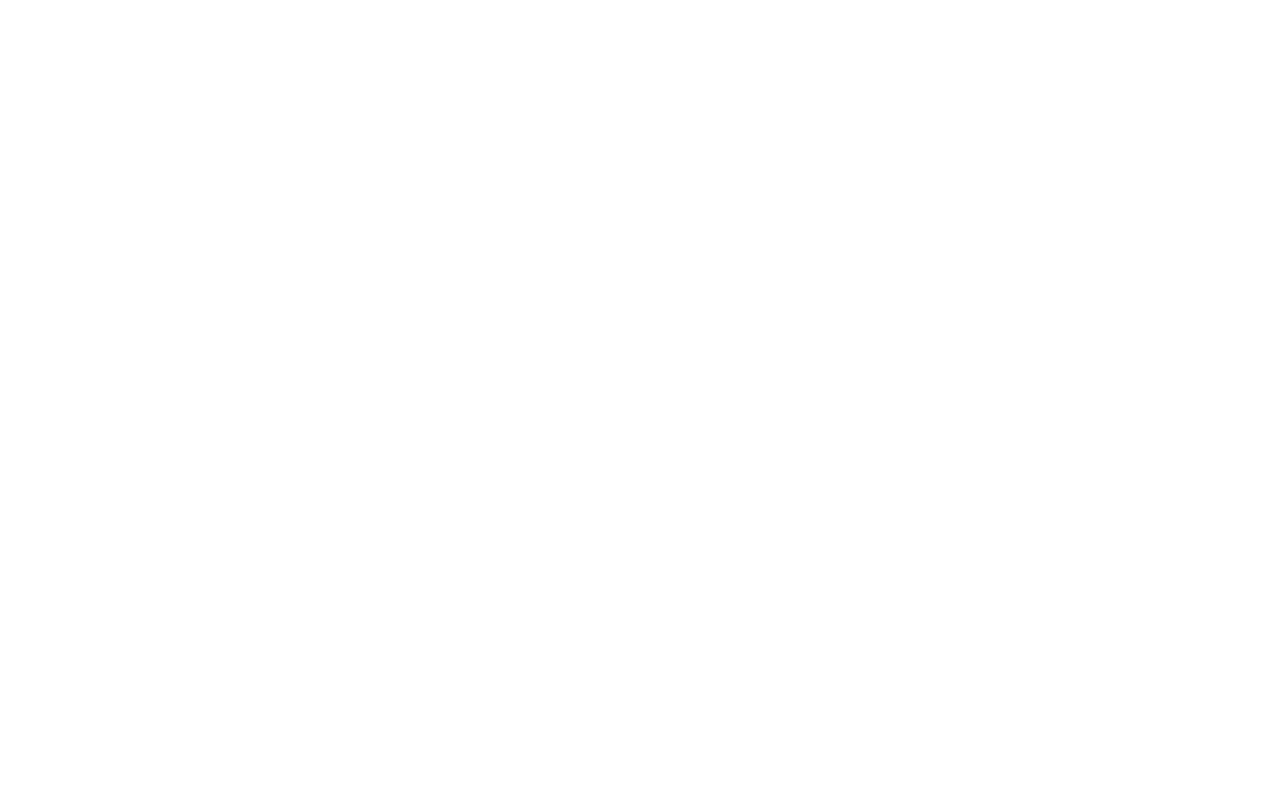
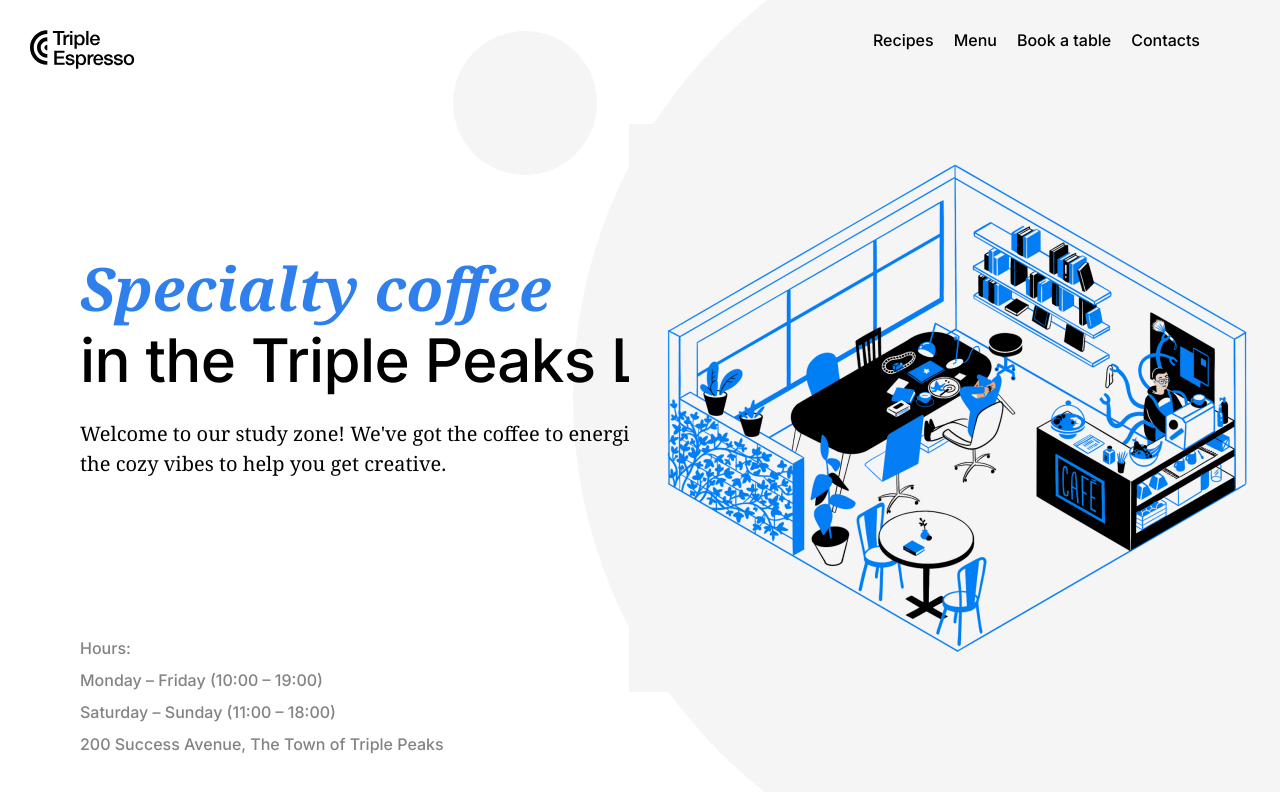
Before and after one commit to Klinn2318/se_project_coffeeshop, a plain HTML site: page index.html in a window 1280 px wide. Drawn offline with Linux system fonts and the light colour scheme.

Commit message:
header config - unfinised footer

```diff
--- a/index.html
+++ b/index.html
@@ -25,7 +25,34 @@
   </head>
   <body>
     <div class="page">
-      <header class="header"></header>
+      <header class="header">
+        <nav class="nav">
+          <img src="images/logo_coffeeshop_dark.svg" alt="" class="nav__logo" />
+          <ul class="nav__links">
+            <li class="nav__link">Recipes</li>
+            <li class="nav__link">Menu</li>
+            <li class="nav__link">Book a table</li>
+            <li class="nav__link">Contacts</li>
+          </ul>
+        </nav>
+        <h1 class="header__title">
+          Specialty coffee
+          <span class="header__span-accent">in the Triple Peaks Library</span>
+        </h1>
+        <p class="header__description">
+          Welcome to our study zone! We've got the coffee to energize you and
+          the cozy vibes to help you get creative.
+        </p>
+        <img src="images/inside_coffee_shop.png" alt="" class="header__image" />
+        <div class="header__footer">
+          <p class="header__paragraph">Hours:</p>
+          <p class="header__paragraph">Monday – Friday (10:00 – 19:00)</p>
+          <p class="header__paragraph">Saturday – Sunday (11:00 – 18:00)</p>
+          <p class="header__paragraph">
+            200 Success Avenue, The Town of Triple Peaks
+          </p>
+        </div>
+      </header>
       <main class="content">
         <section class="recipes"></section>
         <section class="reservation"></section>
--- a/pages/index.css
+++ b/pages/index.css
@@ -6,3 +6,96 @@
   font-size: 16px;
   line-height: 20px;
 }
+
+.header {
+  background-color: #fff;
+  background-image: url(../images/background_header.svg);
+  background-size: cover;
+  background-position: center;
+  background-repeat: no-repeat;
+  min-height: 720px;
+  max-height: 800px;
+  height: 100vh;
+  display: flex;
+  flex-direction: column;
+  font-family: "Inter";
+  font-weight: 500;
+  font-size: 16px;
+  line-height: 20px;
+}
+
+.nav {
+  display: flex;
+  justify-content: space-between;
+  padding: 30px 80px 0 30px;
+}
+
+.nav__logo {
+  display: flex;
+  align-items: center;
+  width: 105px;
+  height: 39px;
+}
+
+.nav__links {
+  display: flex;
+  list-style-type: none;
+  gap: 20px;
+  margin: 0;
+}
+
+.nav__link {
+  color: #000;
+  text-decoration: none;
+}
+
+.header__title {
+  font-family: "Noto Serif", sans-serif;
+  font-style: italic;
+  font-size: 60px;
+  line-height: 72px;
+  color: #2f80ed;
+  max-width: 729px;
+  margin: 183px 0 0 80px;
+}
+
+.header__span-accent {
+  display: block;
+  font-family: "Inter", sans-serif;
+  font-weight: 500;
+  font-style: normal;
+  letter-spacing: -0.6px;
+  color: #000000;
+}
+
+.header__description {
+  font-family: "Noto Serif", sans-serif;
+  font-style: normal;
+  font-weight: normal;
+  font-size: 20px;
+  line-height: 30px;
+  max-width: 683px;
+  margin: 23px 0 0 80px;
+}
+
+.header__image {
+  width: 646px;
+  height: 568px;
+  position: absolute;
+  top: 124px;
+  right: 5px;
+}
+
+.header__footer {
+  margin: auto 80px 40px;
+  display: flex;
+  flex-direction: column;
+  justify-content: space-between;
+  line-height: 0px;
+  box-sizing: border-box;
+  color: #838383;
+}
+
+.header__footer .header__paragraph:last-child {
+  flex-direction: row;
+}
```
